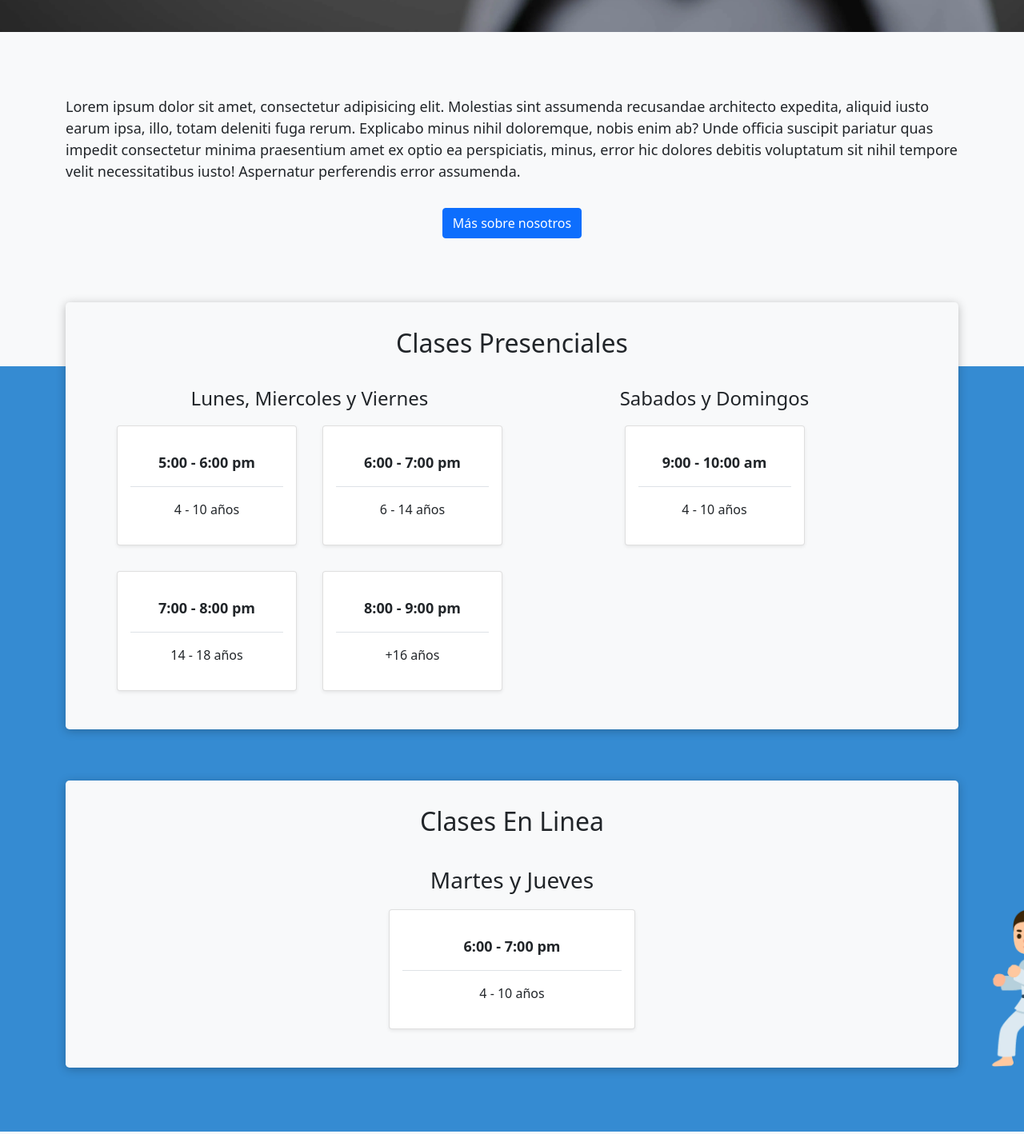
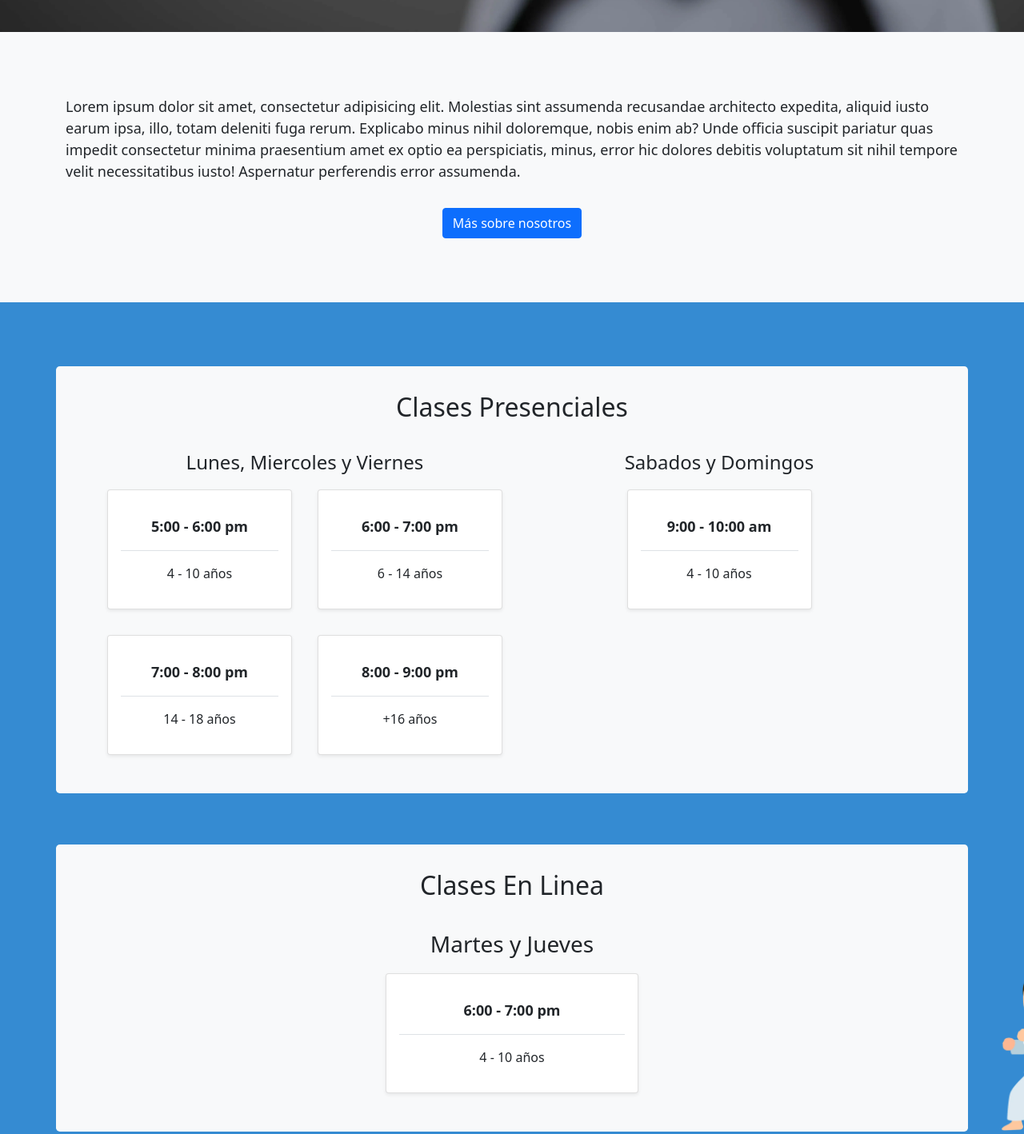
Before and after one commit to AllanDev15/TKDLeonesBlancos-LandingPage, a website: page public/index.html in a window 1280 px wide. Shown: the part 760-2178 px from the top of the page at 80% size. Drawn offline with nearby package versions, Linux system fonts and the light colour scheme.

Commit message:
change schedule design

```diff
--- a/public/index.html
+++ b/public/index.html
@@ -39,7 +39,7 @@
   </header>
 
   <main class="py-6 overflow-hidden">
-    <div class="container mb-6 pb-6">
+    <div class="container mb-6">
       <p class="fs-18">Lorem ipsum dolor sit amet, consectetur adipisicing elit. Molestias sint assumenda recusandae
         architecto
         expedita, aliquid iusto earum ipsa, illo, totam deleniti fuga rerum. Explicabo minus nihil doloremque, nobis
@@ -51,8 +51,7 @@
         <a href="nosotros.html" class="btn btn-primary">Más sobre nosotros</a>
       </div>
     </div>
-    <div class="bg-blue-tkd">
-      <div class="moved container position-relative">
+    <div class="bg-blue-tkd mb-6 py-6 px-2">
       <section class="container mb-5 pt-3 pb-4 px-3 px-md-5  rounded-3 bg-light">
         <h2 class="text-center m-0">Clases Presenciales</h2>
         <div class="row justify-content-between">
@@ -116,7 +115,7 @@
           </div>
         </div>
       </section>
-        <section class="container mb-5 pt-3 pb-4 px-3 px-md-5 rounded-3 bg-light position-relative">
+      <section class="container pt-3 pb-4 px-3 px-md-5 rounded-3 bg-light position-relative">
         <h2 class="text-center">Clases En Linea</h2>
         <p class="mb-2 mt-3 fs-3 text-sm-center">Martes y Jueves</p>
         <div class="row g-2 g-sm-3 justify-content-center">
```
Lines whose indentation alone changed are shown as unchanged.
